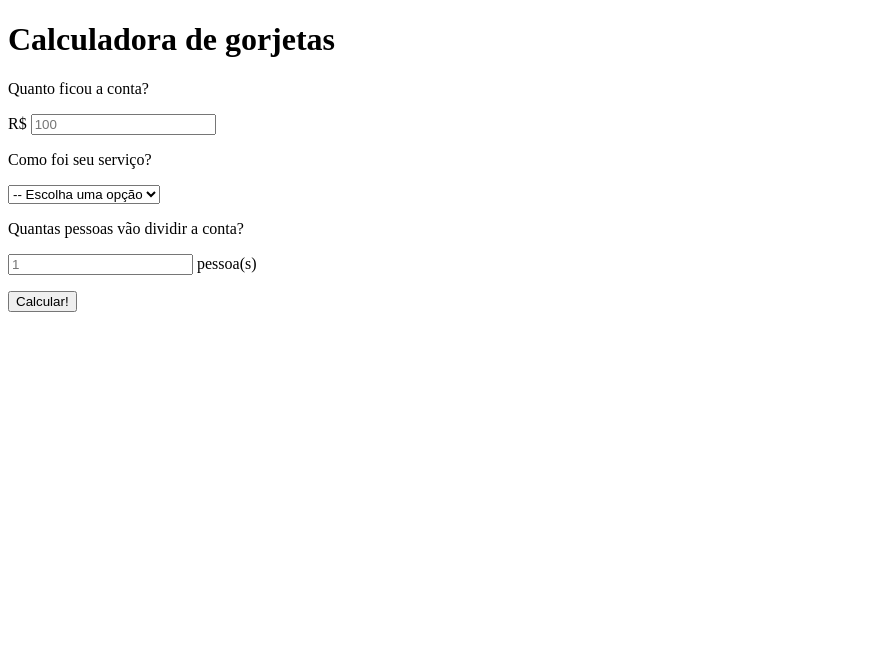
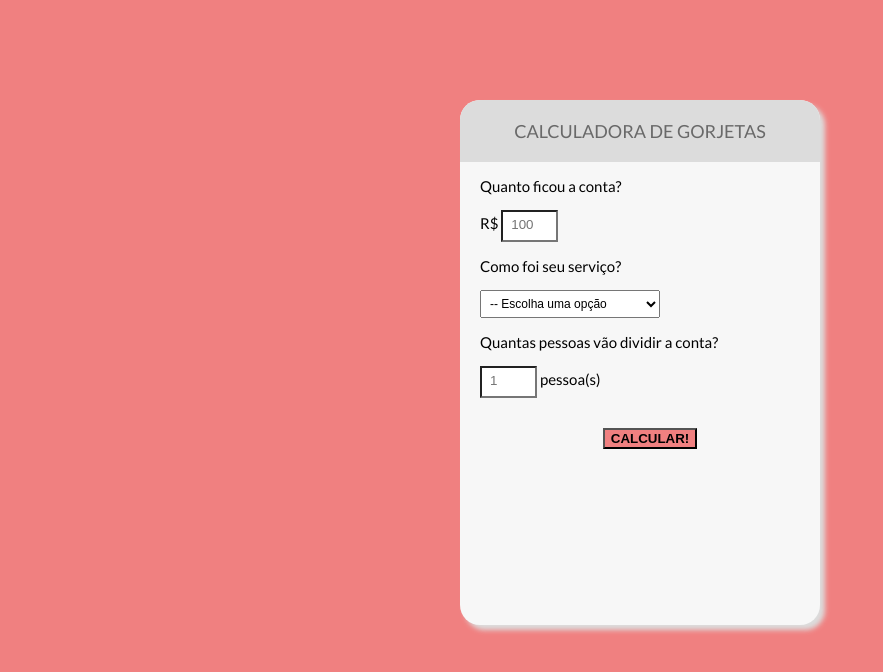
Before and after one commit to PERNOCA1/Calculador_Gorjeta_WEB, a plain HTML site: page index.html in a window 1280 px wide. Shown: the whole page, without its empty margins (0-883 px from the left). Drawn offline with Linux system fonts and the light colour scheme.

Commit message:
ESTILIZANDO A TELA

```diff
--- a/index.html
+++ b/index.html
@@ -4,25 +4,27 @@
     <meta charset="UTF-8">
     <meta http-equiv="X-UA-Compatible" content="IE=edge">
     <meta name="viewport" content="width=device-width, initial-scale=1.0">
+    <link rel="stylesheet" href="styles.css">
     <title>Calculador de Gorjetas</title>
 </head>
 <body>
+    <div id="container">
         <div>
-        <h1>Calculadora de gorjetas</h1>
+            <h1 class="title">Calculadora de gorjetas</h1>
         </div>
         <div>
-        <form>
+            <form class="tipsForm">
                 <label for="bill">
                     <p>Quanto ficou a conta?</p>
                 </label>
                 <p>
-                R$ <input type="number" placeholder="100" name="bill">
+                    R$ <input type="number" placeholder="100" name="bill" id="bill" class="formInput">
                 </p>
-            <label for="servicequal">
+                <label for="serviceQual">
                     <p>Como foi seu serviço?</p>
                 </label>
                 <p>
-                <select name="servicequal" id="servicequal">
+                    <select name="servicequal" id="servicequal" class="formSelect">
                         <option disabled selected value="0">-- Escolha uma opção</option>
                         <option value="0.3">30% - Incrível</option>
                         <option value="0.2">20% - Bom</option>
@@ -35,10 +37,11 @@
                     <p>Quantas pessoas vão dividir a conta?</p>
                 </label>
                 <p>
-                <input type="number" placeholder="1" name="people" id="people"> pessoa(s)
+                    <input type="number" placeholder="1" name="people" id="people" class="formInput"> pessoa(s)
                 </p>
-            <button type="submit">Calcular!</button>
+                <button type="submit" class="formSubmit">Calcular!</button>
             </form>
+        </div>
     </div>
 </body>
 </html>
--- /dev/null
+++ b/styles.css
@@ -0,0 +1,62 @@
+@import url(https://fonts.googleapis.com/css?family=Lato:300,400,700);
+
+:root {
+    --primary-color: lightcoral;
+    --secondary-coloe: DimGrey;
+    --tertiary-color: Gainsboro;
+}
+
+body {
+    background-color: var(--primary-color);
+    font-size: 15px;
+    font-family: Lato, sans-serif;
+}
+
+#container {
+    height: 525px;
+    width: 360px;
+    margin: 100px auto;
+    background: #f7f7f7;
+    box-shadow: 5px 5px 5px var(--tertiary-color);
+    border-radius: 20px;
+}
+.title {
+    background: var(--tertiary-color);
+    color: var(--secondary-coloe);
+    padding: 20px;
+    text-transform: uppercase;
+    font-size: 18px;
+    font-weight: normal;
+    border-top-left-radius: 20px;
+    border-top-right-radius: 20px;
+    text-align: center;
+}
+
+.tipsForm {
+    padding-left: 20px;
+}
+
+.formInput {
+    background: white;
+    width: 40px;
+    padding: 5px 5px 8px 8px;
+}
+
+.formInput:focus {
+    border: 3px solid var(--primary-color);
+    outline: none;
+}
+
+.formSelect {
+    width: 180px;
+    padding: 5px;
+    font-size: 12px;
+}
+
+.formSubmit {
+    text-transform: uppercase;
+    font-weight: bold;
+    display: block;
+    margin: 30px auto;
+    background: var(--primary-color);
+}
```
Lines whose indentation alone changed are shown as unchanged.
